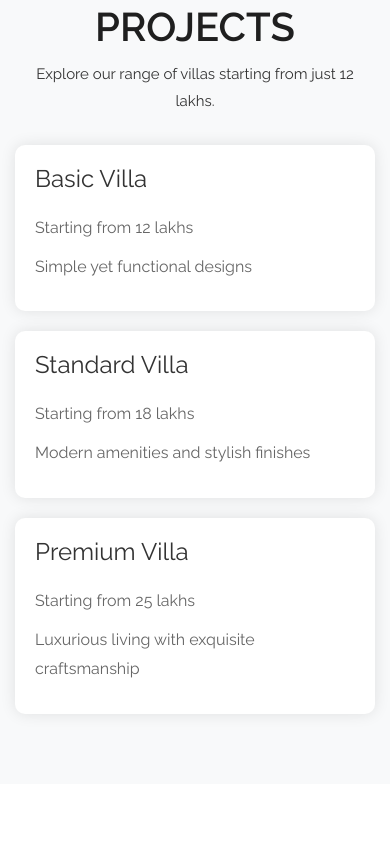
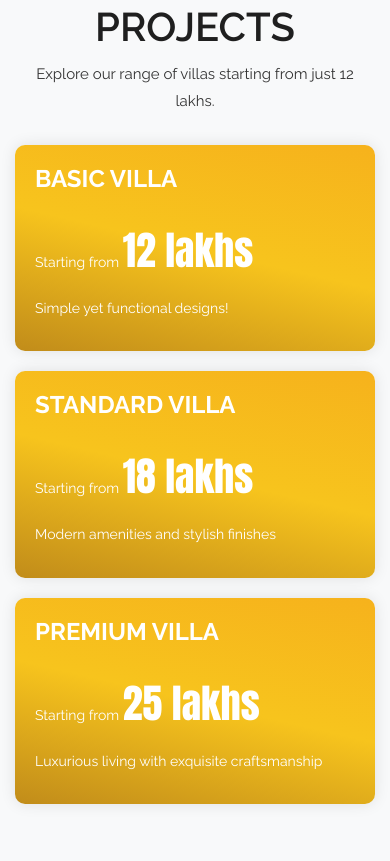
Before and after one commit to Acmeflaretec/dharvesh-villas, a plain HTML site: page index.html in a window 390 px wide. Shown: the part 8478-9339 px from the top of the page. Drawn offline with Linux system fonts and the light colour scheme; a script that the page names is missing.

Commit message:
design of gallery

```diff
--- a/index.html
+++ b/index.html
@@ -39,11 +39,15 @@
 .message-box {
     text-align: center;
     margin-bottom: 30px;
+
 }
 
 /* Styles for the villa types */
 .villa-type {
-    background-color: #fff;
+   background-image: linear-gradient(13deg, #c18c1a 0%, #f7c41d 50%, #f6b21c 100%);
+   transition: background-image 0.8s ease;
+   transition: transform 0.3s ease;
+
     padding: 20px;
     border-radius: 10px;
     box-shadow: 0px 0px 15px rgba(0, 0, 0, 0.1);
@@ -53,16 +57,21 @@
     flex-direction: column;
     justify-content: space-between;
 }
+.villa-type:hover{
+   background-image: linear-gradient(135deg, #f7c41d 0%, #f6b21c 50%, #c18c1a 100%);
+   transform: scale(1.1);
+
+}
 
 .villa-type h3 {
     font-size: 24px;
-    color: #333;
+    color: #ffffff;
     margin-bottom: 10px;
 }
 
 .villa-type p {
-    font-size: 16px;
-    color: #666;
+    font-size: 14px;
+    color: #ffffff;
 }
 
 /* Ensure equal width for villa type boxes */
@@ -122,7 +131,7 @@
                      <li class="active"><a data-scroll href="#home">Home</a></li>
                      <li><a data-scroll href="#about">About Us <span class="hidden-xs">*</span></a></li>
                      <li><a data-scroll href="#services">Services</a></li>
-                     <li><a data-scroll href="#projects">Company values</a></li>
+                     <li><a data-scroll href="#villa-types">Projects</a></li>
 
 
                      <li><a data-scroll href="#contact">Contact Us</a></li>
@@ -348,25 +357,27 @@ Over the years, we have had the privilege of crafting countless exceptional livi
                  </div>
              </div>
              <div class="row">
-                 <div class="col-lg-4 col-md-6">
-                     <div class="villa-type">
-                         <h3>Basic Villa</h3>
-                         <p>Starting from 12 lakhs</p>
-                         <p>Simple yet functional designs</p>
+                 <div  class="col-lg-4 col-md-6">
+                     <div class="villa-type" >
+                         <h3 style="font-weight: 900; ">BASIC VILLA</h3>
+                         <p>Starting from <span style="font-size: 40px; font-family:Impact, Haettenschweiler, 'Arial Narrow Bold', sans-serif, Courier, monospace;">12 lakhs
+
+                         </span> </p>
+                         <p>Simple yet functional designs!</p>
                      </div>
                  </div>
                  <div class="col-lg-4 col-md-6">
                      <div class="villa-type">
-                         <h3>Standard Villa</h3>
-                         <p>Starting from 18 lakhs</p>
-                         <p>Modern amenities and stylish finishes</p>
+                         <h3 style="font-weight: 900;" >STANDARD VILLA</h3>
+                         <p>Starting from <span style="font-size: 40px; font-family:Impact, Haettenschweiler, 'Arial Narrow Bold', sans-serif, Courier, monospace;">18 lakhs
+                           <p>Modern amenities and stylish finishes</p>
                      </div>
                  </div>
                  <div class="col-lg-4 col-md-6">
                      <div class="villa-type">
-                         <h3>Premium Villa</h3>
-                         <p>Starting from 25 lakhs</p>
-                         <p>Luxurious living with exquisite craftsmanship</p>
+                         <h3 style="font-weight: 900;" >PREMIUM VILLA</h3>
+                         <p>Starting from <span style="font-size: 40px; font-family:Impact, Haettenschweiler, 'Arial Narrow Bold', sans-serif, Courier, monospace;">25 lakhs
+                           <p>Luxurious living with exquisite craftsmanship</p>
                      </div>
                  </div>
              </div>
@@ -454,7 +465,7 @@ Over the years, we have had the privilege of crafting countless exceptional livi
                         <li><a data-scroll="" href="#home">Home</a></li>
                         <li><a data-scroll="" href="#about">About Us</a></li>
                         <li><a data-scroll="" href="#services">Services</a></li>
-                        <li><a data-scroll="" href="#projects">Company values</a></li>
+                        <li><a data-scroll="" href="#villa-types">Projects</a></li>
 
                         <li><a data-scroll="" href="#contact">Contact Us</a></li>
 					 </ul>
@@ -498,6 +509,23 @@ Over the years, we have had the privilege of crafting countless exceptional livi
 
          </div>
       </footer>
+      <script>
+         document.addEventListener("DOMContentLoaded", function() {
+             var navbarLinks = document.querySelectorAll('.navbar-nav li a[data-scroll]');
+             navbarLinks.forEach(function(link) {
+                 link.addEventListener('click', function() {
+                     var navbarToggle = document.querySelector('.navbar-toggle');
+                     var navbarCollapse = document.querySelector('#navbar');
+
+                     // Close the navbar
+                     if (navbarToggle && navbarCollapse) {
+                         navbarToggle.classList.add('collapsed');
+                         navbarCollapse.classList.remove('in');
+                     }
+                 });
+             });
+         });
+         </script>
       <!-- end footer -->
       <a href="#home" data-scroll class="dmtop global-radius"><i class="fa fa-angle-up"></i></a>
       <!-- ALL JS FILES -->
```
